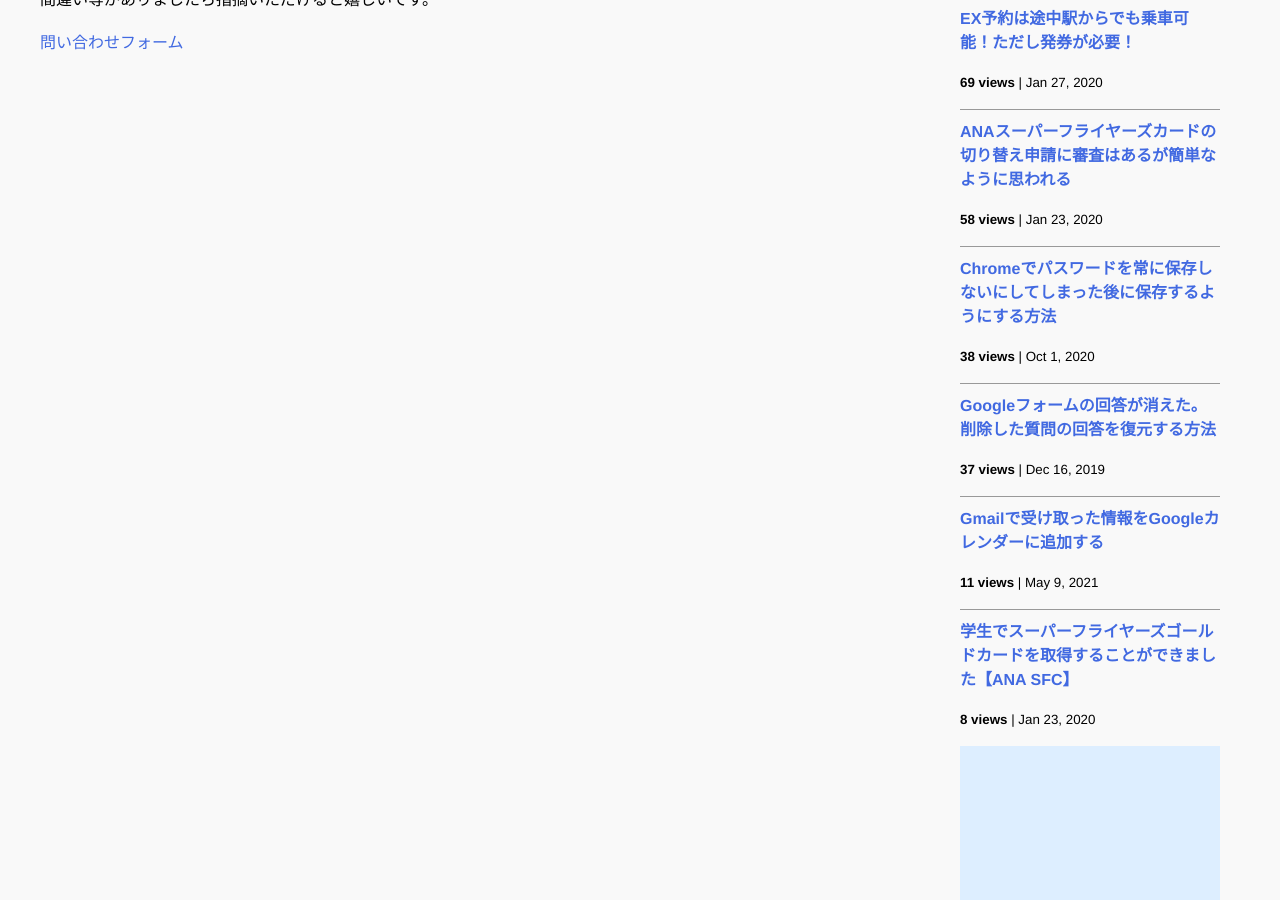
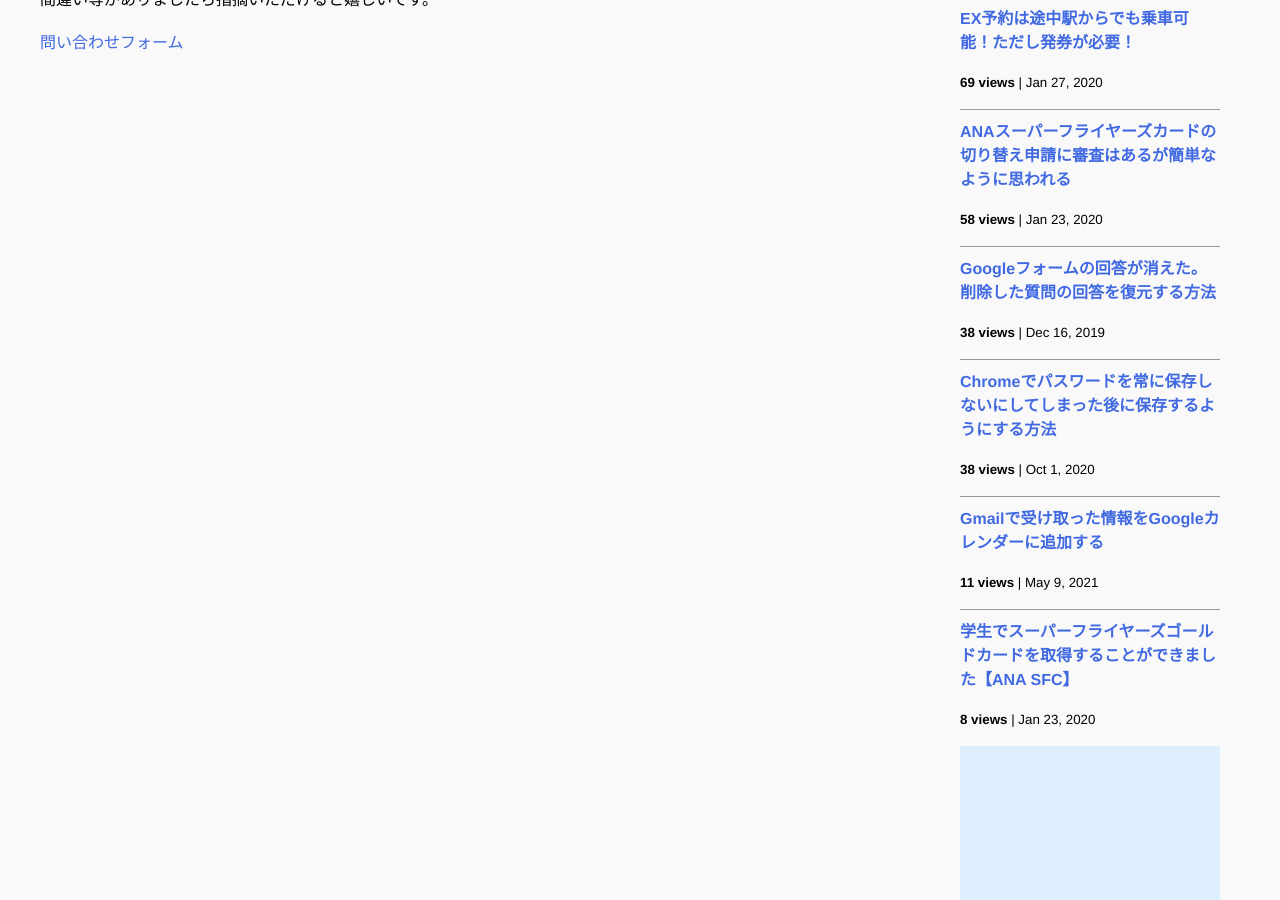
Before and after one commit to iwanaminami/shoyaiwaname, a Jekyll site: the page built from about.markdown, in a window 1280 px wide and 900 px high, scrolled down 1015 px. Built offline with Jekyll 4.4.1, drawn with Linux system fonts in a browser that asks for light colours; nearby versions of some CDN libraries; comment, search, counter and statistics services are not loaded.

Commit message:
chore(ga): update _data/popularposts.yml 20260122-1452

```diff
--- a/_data/popularposts.yml
+++ b/_data/popularposts.yml
@@ -6,9 +6,9 @@ side:
   - view: 58
     url: "/2020/01/23/sfc-judge.html"
   - view: 38
+    url: "/2019/12/16/restore-googleform.html"
+  - view: 38
     url: "/2020/10/01/googlepassword.html"
-  - view: 37
-    url: "/2019/12/16/restore-googleform.html"
   - view: 11
     url: "/2021/05/09/gmailtocalendar.html"
   - view: 9
```
